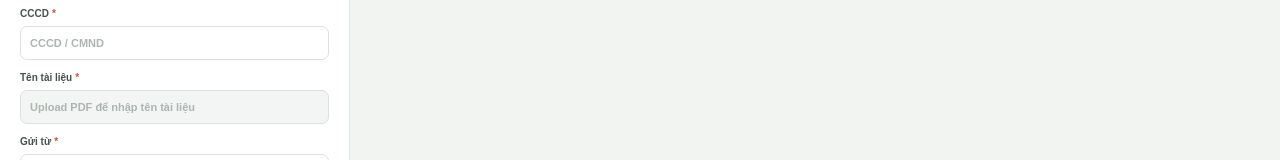
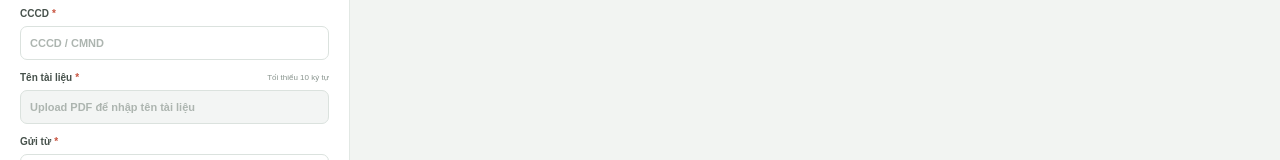
Before and after one commit to canhpham0809/Cas-Sign, a Next.js app: page / in a window 1280 px wide. Shown: the part 138-298 px from the top of the page. Built offline with nearby package versions, Linux system fonts and the light colour scheme.

Commit message:
validate filename

```diff
--- a/app/page.tsx
+++ b/app/page.tsx
@@ -338,6 +338,7 @@ export default function Home() {
     if (!form.organizationName.trim()) errors.organizationName = "Vui lòng nhập Gửi từ yêu cầu.";
     const documentName = normalizeDocumentName(form.documentName);
     if (!documentName) errors.documentName = "Vui lòng nhập tên tài liệu.";
+    else if (documentName.length < 10) errors.documentName = "Tên tài liệu phải từ 10 ký tự trở lên.";
     else if (documentName.length > 200) errors.documentName = "Tên tài liệu không được vượt quá 200 ký tự.";
     if (isBusinessSigning) {
       const taxCode = form.taxCode.trim();
@@ -546,7 +547,7 @@ export default function Home() {
       setSelectedId(first.id);
       setTargetPage(1);
       setForm((prev) => ({ ...prev, documentName: nextFile.name.replace(/\.pdf$/i, "") }));
-      setTouched((prev) => ({ ...prev, documentName: false }));
+      setTouched((prev) => ({ ...prev, documentName: true }));
     } catch {
       setStatus("error");
       setMessage("Không thể đọc file PDF này. Vui lòng thử một file khác.");
@@ -693,7 +694,7 @@ export default function Home() {
           <div className="fields-grid">
             <label className="wide-field"><span>CCCD <em>*</em></span><input className={touched.identificationNumber && validationErrors.identificationNumber ? "invalid" : ""} value={form.identificationNumber} onBlur={() => touchField("identificationNumber")} onChange={(e) => setValue("identificationNumber", e.target.value)} placeholder="CCCD / CMND" /></label>
             {touched.identificationNumber && validationErrors.identificationNumber && <small className="field-error wide-field">{validationErrors.identificationNumber}</small>}
-            <label className="wide-field"><span>Tên tài liệu <em>*</em></span><input maxLength={200} disabled={!file || isFileLocked || isSignedPreview} className={touched.documentName && validationErrors.documentName ? "invalid" : ""} value={form.documentName} onBlur={() => { touchField("documentName"); setValue("documentName", normalizeDocumentName(form.documentName)); }} onChange={(e) => setValue("documentName", e.target.value)} placeholder={file ? "Nhập tên tài liệu" : "Upload PDF để nhập tên tài liệu"} /></label>
+            <label className="wide-field"><span>Tên tài liệu <em>*</em> <span className="optional-label">Tối thiểu 10 ký tự</span></span><input maxLength={200} disabled={!file || isFileLocked || isSignedPreview} className={touched.documentName && validationErrors.documentName ? "invalid" : ""} value={form.documentName} onBlur={() => { touchField("documentName"); setValue("documentName", normalizeDocumentName(form.documentName)); }} onChange={(e) => setValue("documentName", e.target.value)} placeholder={file ? "Nhập tên tài liệu (tối thiểu 10 ký tự)" : "Upload PDF để nhập tên tài liệu"} /></label>
             {touched.documentName && validationErrors.documentName && <small className="field-error wide-field">{validationErrors.documentName}</small>}
             <label className="wide-field"><span>Gửi từ <em>*</em></span><input className={touched.organizationName && validationErrors.organizationName ? "invalid" : ""} value={form.organizationName} onBlur={() => touchField("organizationName")} onChange={(e) => setValue("organizationName", e.target.value)} placeholder="Cas Sign" /></label>
             {touched.organizationName && validationErrors.organizationName && <small className="field-error wide-field">{validationErrors.organizationName}</small>}
```
Also changed, not shown: 1 other file (tests, documents, lock files or other folders).
